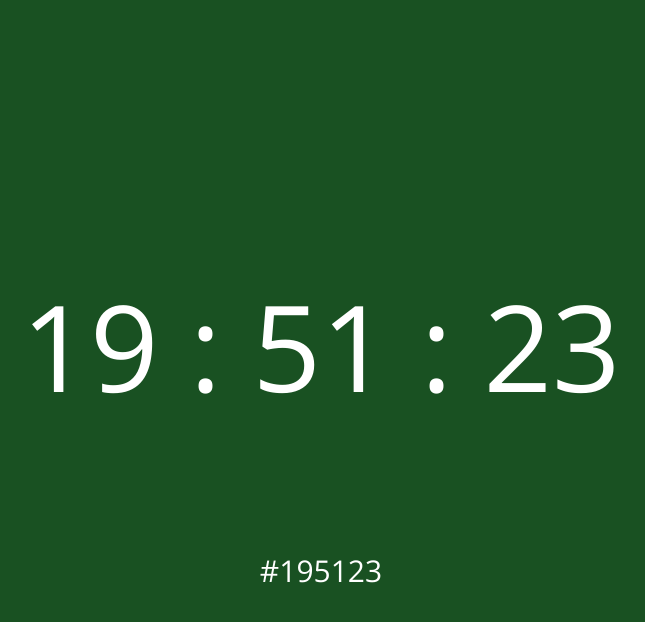
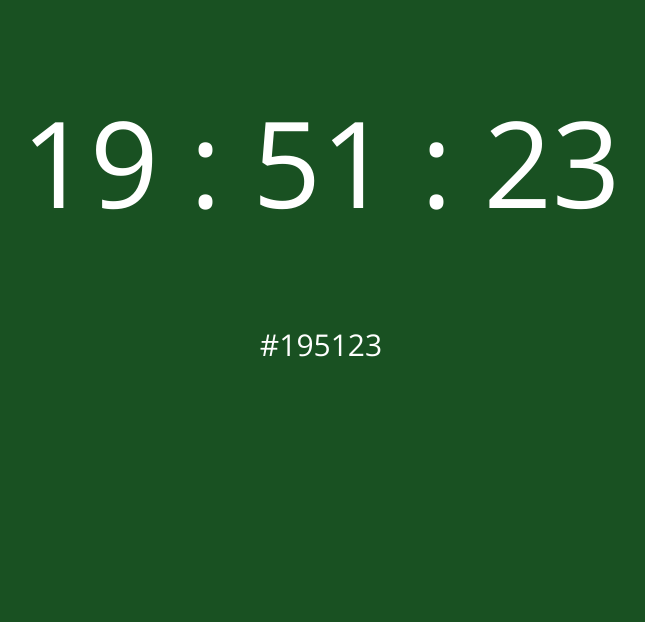
Before and after one commit to Southpaw018/whatcolorisit, a plain HTML site: page index.html in a window 1280 px wide. Shown: the whole page, without its empty margins (319-964 px from the left). Drawn offline with nearby package versions, Linux system fonts and the light colour scheme.

Commit message:
Begin conversion to more native items

```diff
--- a/index.html
+++ b/index.html
@@ -19,40 +19,18 @@
     <meta property="og:image" content="http://scn9a.org/whatcolourisit/1.jpg" />
 </head>
 
-<body onLoad="dotime()">
-
-<table><td height="100%" width="100%" align="center" valign="middle">
-<h1 id="t"></h1><br>
-<h2 id="h"></h2>
-</td></table>
+<body>
+<div id="clock">
+    <h1 id="t"></h1>
+    <h2 id="h"></h2>
+</div>
 
 <script src="http://ajax.googleapis.com/ajax/libs/jquery/2.1.1/jquery.min.js"></script>
-<script type="text/javascript">
-function dotime() {
-    $("body").css({"transition": "all 0.8s", "-webkit-transition": "all 0.8s"});
-
-    var d = new Date();
-    var hours = d.getHours();
-    var mins = d.getMinutes();
-    var secs = d.getSeconds();
-
-    if (hours < 10){hours = "0" + hours};
-    if (mins < 10){mins = "0" + mins};
-    if (secs < 10){secs = "0" + secs};
-
-    hours.toString();
-    mins.toString();
-    secs.toString();
-
-    var hex = "#" + hours + mins + secs;
-
-    $("#t").html(hours +" : "+ mins +" : "+ secs);
-    $("#h").html(hex);
-
-    document.body.style.background = hex;
-
-    setTimeout(function(){ dotime();}, 1000);
-}
+<script src="whatcolor.js"></script>
+<script>
+$(document).ready(function() {
+    dotime();
+});
 </script>
 </body>
 </html>
--- a/whatcolor.css
+++ b/whatcolor.css
@@ -1,3 +1,12 @@
+#clock {
+    width: 100%;
+    height: 100%;
+    position: absolute;
+    top: 0;
+    left: 0;
+    text-align: center;
+}
+
 h1, h2 {
     font-family: "open sans";
     font-weight: 300;
@@ -15,16 +24,3 @@ h1, h2 {
     h1 {font-size: 120px;}
     h2 {font-size: 30px;}
 }
-
-table {
-    position: absolute;
-    width: 100%;
-    height: 100%;
-    top: 0;
-    left: 0;
-}
-
-.fb-like {
-    position: static;
-    width: 100px;
-}
--- /dev/null
+++ b/whatcolor.js
@@ -0,0 +1,25 @@
+function dotime() {
+    $("body").css({"transition": "all 0.8s", "-webkit-transition": "all 0.8s"});
+
+    var d = new Date();
+    var hours = d.getHours();
+    var mins = d.getMinutes();
+    var secs = d.getSeconds();
+
+    if (hours < 10){hours = "0" + hours};
+    if (mins < 10){mins = "0" + mins};
+    if (secs < 10){secs = "0" + secs};
+
+    hours.toString();
+    mins.toString();
+    secs.toString();
+
+    var hex = "#" + hours + mins + secs;
+
+    $("#t").html(hours +" : "+ mins +" : "+ secs);
+    $("#h").html(hex);
+
+    document.body.style.background = hex;
+
+    setTimeout(function(){ dotime();}, 1000);
+}
```
